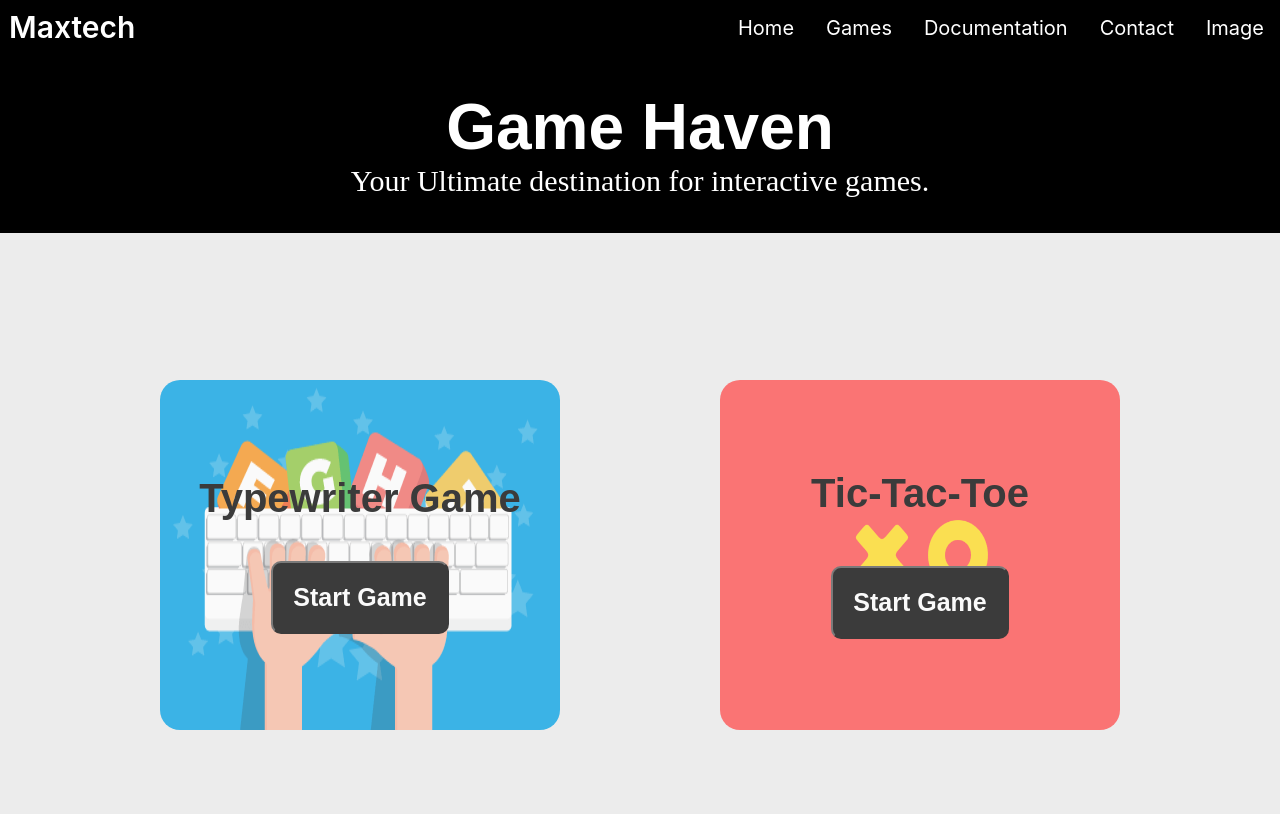
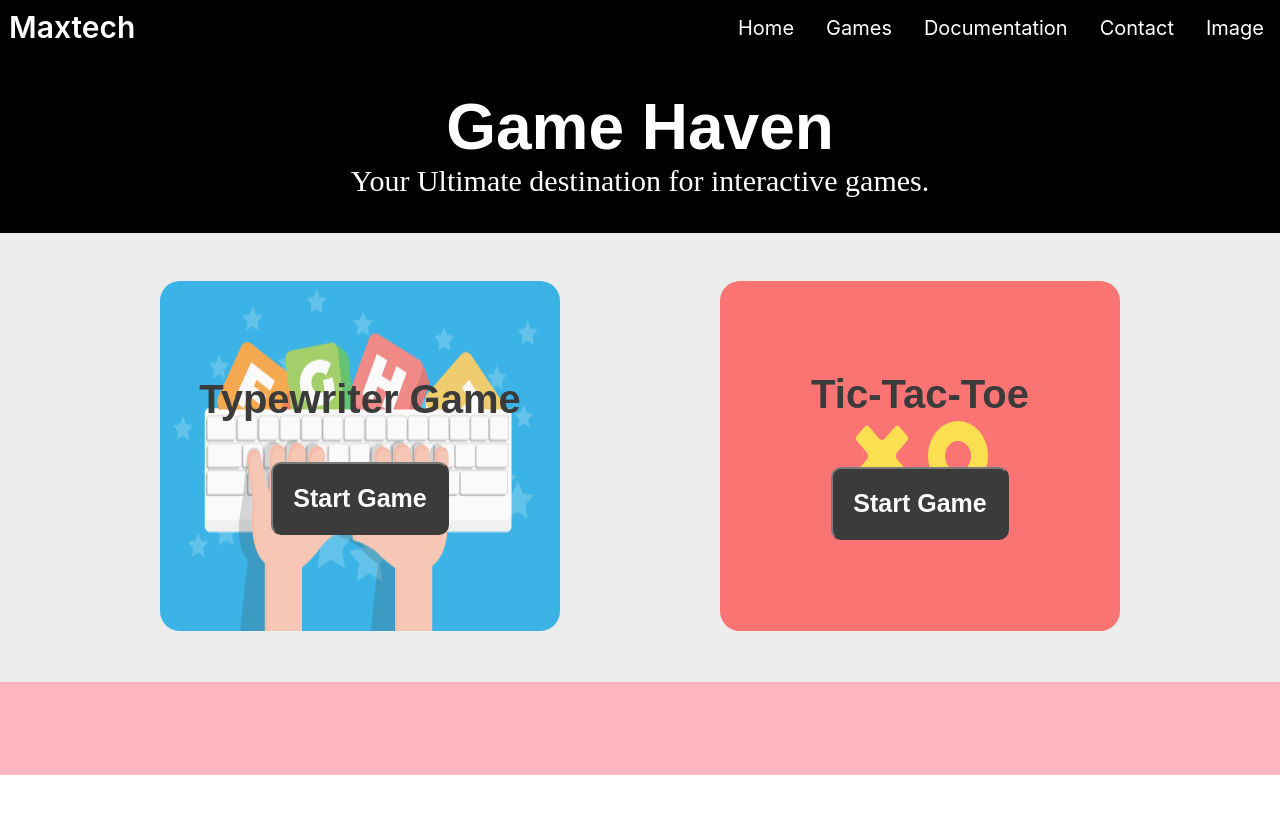
Before and after one commit to 277pawan/Maxtech, a React (Create React App) app: page /Games in a window 1280 px wide. Shown: the top 814 px of the page. Built offline with nearby package versions, Linux system fonts and the light colour scheme; a web font is replaced by a local one.

Commit message:
gameslsatone

```diff
--- a/src/Components/Games/Games.css
+++ b/src/Components/Games/Games.css
@@ -32,8 +32,8 @@
     height:auto;
     width: 100%;
     background-color: rgb(236, 236, 236);
-    padding-top: 9.2em;
-    padding-bottom: 9em;
+    padding-top: 3em;
+    padding-bottom: 3.2em;
     display: flex;
     flex-direction: row;
     flex-wrap: wrap;
```
